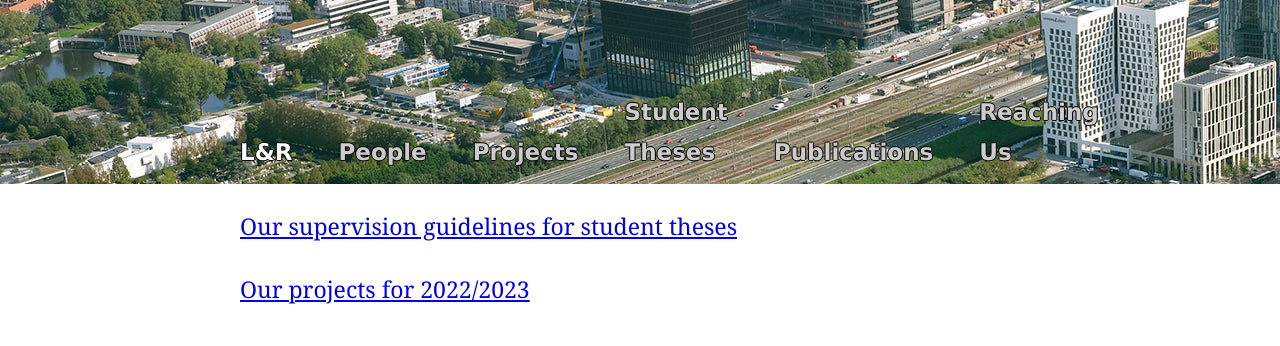
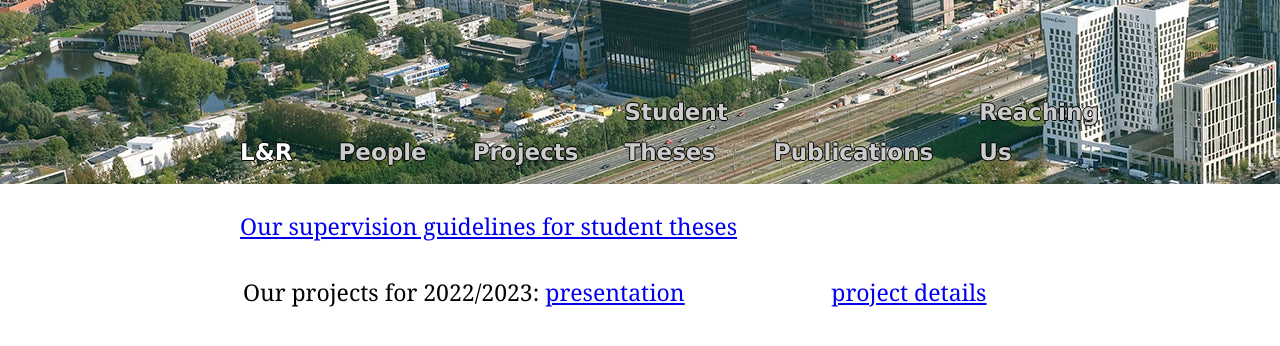
Before and after one commit to lr-vu/siteOLD, a Jekyll site: the page built from student-theses/index.md, in a window 1280 px wide. Shown: the top 346 px of the page. Built offline with Jekyll 4.4.1, drawn with Linux system fonts in a browser that asks for light colours; our own code applies the rules of GitHub Pages for plain Markdown files.

Commit message:
Update index.md

```diff
--- a/student-theses/index.md
+++ b/student-theses/index.md
@@ -4,4 +4,4 @@
 
 [Our supervision guidelines for student theses](https://kai.cs.vu.nl/theses/supervision_guidlines)
 
-[Our projects for 2022/2023](https://docs.google.com/presentation/d/11cf3WLBuwsWP_kl_9hOB3kMP5IIL9sutUnxZ3ksGPGw/edit#slide=id.g14c07a2d7e4_0_43)
+Our projects for 2022/2023: [presentation](https://docs.google.com/presentation/d/11cf3WLBuwsWP_kl_9hOB3kMP5IIL9sutUnxZ3ksGPGw/edit#slide=id.g14c07a2d7e4_0_43) | [project details](https://docs.google.com/document/d/1KDUisyCfDBeXiItsJsOK_o_HJTZi4MDZhajSnMKY3cE/edit#heading=h.7xchgz6h00u3)
```
